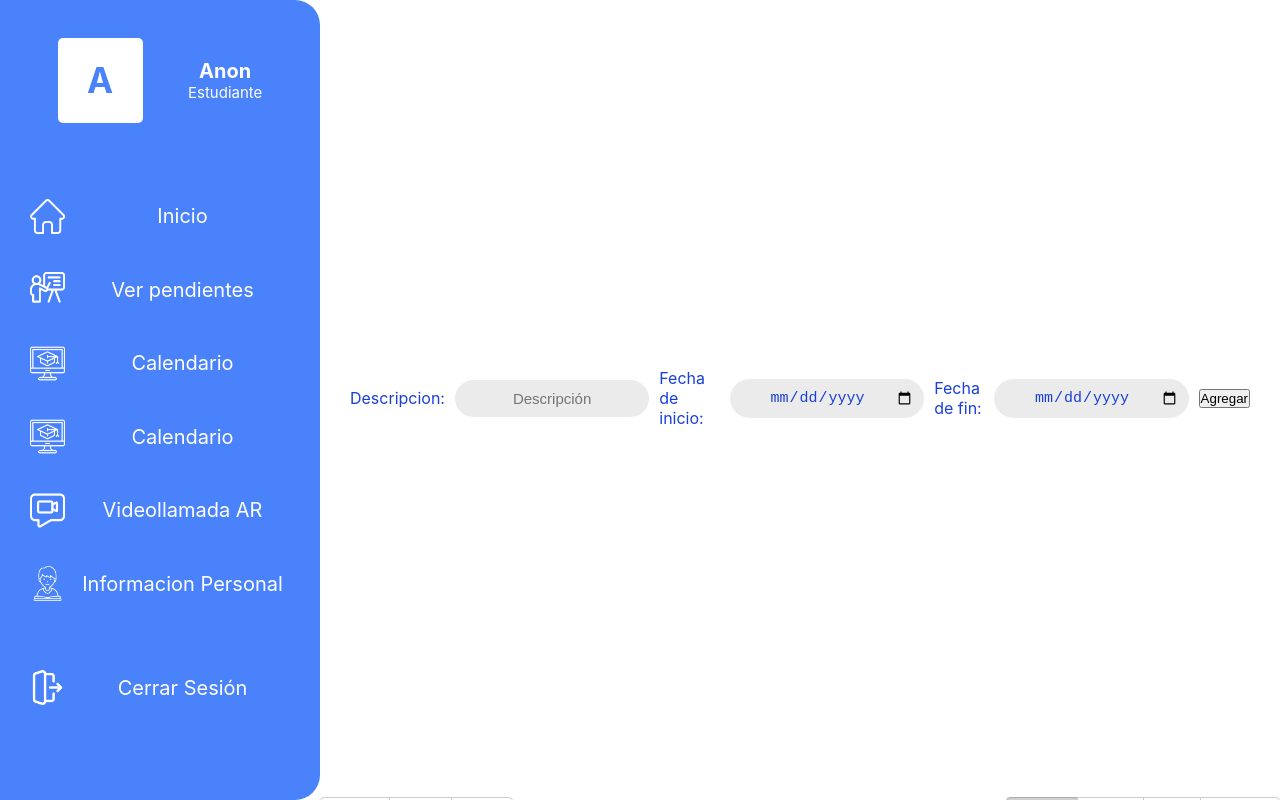
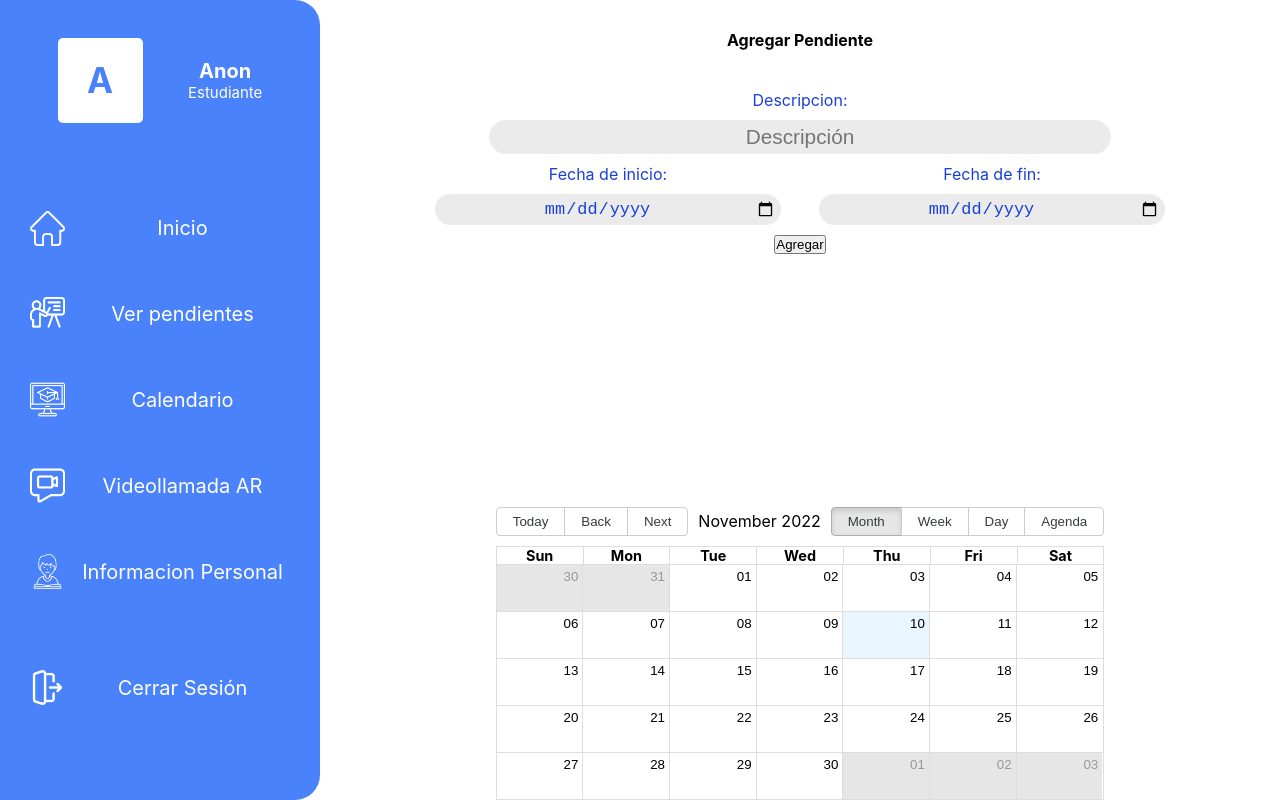
Before and after one commit to HackathonNicaragua2022/Clump, a React (Create React App) app: page /calendario in a window 1280 px wide. Built offline with nearby package versions, Linux system fonts and the light colour scheme; no server answers.

Commit message:
Calendario, aun no agrega a la BD

```diff
--- a/src/components/Calendario/Calendario.css
+++ b/src/components/Calendario/Calendario.css
@@ -1,14 +1,45 @@
 .calendario {
+    display: flex;
+    align-items: center;
+    flex-flow: column nowrap;
     height: 100vh;
     width: 100%;
     overflow-y: scroll;
 }
 
-.calendario>form {
+.calendario h4 {
+    margin: 30px;
+}
+
+.agregar_p {
+    padding-top: 10px;
+    margin: 0;
+    flex-flow: column nowrap;
+    justify-content: start;
+
+}
+
+.Input-cal {
     display: flex;
+    flex-flow: column nowrap;
+    align-items: center;
+
+    width: 90%;
+}
+
+.Input-cal>input {
+    width: 90%;
+    padding: 5px;
+    font-size: 1.3em;
+    text-align: center;
+}
+
+.Input-fech {
+    display: flex;
+    flex-flow: row nowrap;
     width: 100%;
-    padding: 30px;
-    flex-direction: row;
-    align-items: center;
-    justify-content: center;
 }
+
+.calendario Calendar {
+    justify-self: start;
+}
--- a/src/components/Calendario/Calendario.jsx
+++ b/src/components/Calendario/Calendario.jsx
@@ -28,13 +28,22 @@ const Calendario = (props) => {
     const localizer = momentLocalizer(moment)
     return (
         <div className='calendario'>
-            <form>
+            <h4>Agregar Pendiente</h4>
+            <form className='agregar_p'>
+                <div className='Input-cal'>
                     <label htmlFor="title">Descripcion:</label>
                     <input type="text" placeholder="Descripción" name='title' />
+                </div>
+                <div className='Input-fech'>
+                    <div className='Input-cal'>
                         <label htmlFor="start">Fecha de inicio:</label>
                         <input type="date" name='start' />
+                    </div>
+                    <div className='Input-cal'>
                         <label htmlFor="end">Fecha de fin:</label>
                         <input type="date" name='end' />
+                    </div>
+                </div>
                 <button type="submit">Agregar</button>
             </form>
             <Calendar
--- a/src/components/Sidebar/Sidebar.jsx
+++ b/src/components/Sidebar/Sidebar.jsx
@@ -77,10 +77,6 @@ const Sidebar = ({ breakpoint, ...props }) => {
                         </li>
                     </Link>
                     <li>
-                        <img src={CalendarIcon} className="icon" alt="calendar" />
-                        <p className="title">Calendario</p>
-                    </li>
-                    <li>
                         <img src={VideoIcon} className="icon" alt="video" />
                         <p className="title">Videollamada AR</p>
                     </li>
```
Lines whose indentation alone changed are shown as unchanged.
